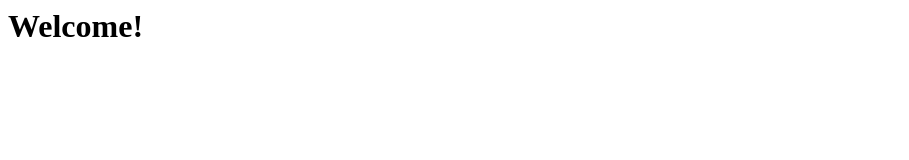
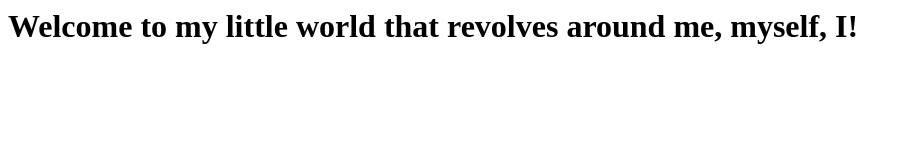
Before and after one commit to akanar/akanar.github.io, a plain HTML site: page index.html in a window 1280 px wide. Shown: the whole page, without its empty margins (0-909 px from the left). Drawn offline with Linux system fonts and the light colour scheme.

Commit message:
Update index.html

```diff
--- a/index.html
+++ b/index.html
@@ -1,5 +1,5 @@
 <body>
 <html>
-<h1>Welcome!<h1>
+<h1>Welcome to my little world that revolves around me, myself, I!<h1>
 </body>
 </html>
```
